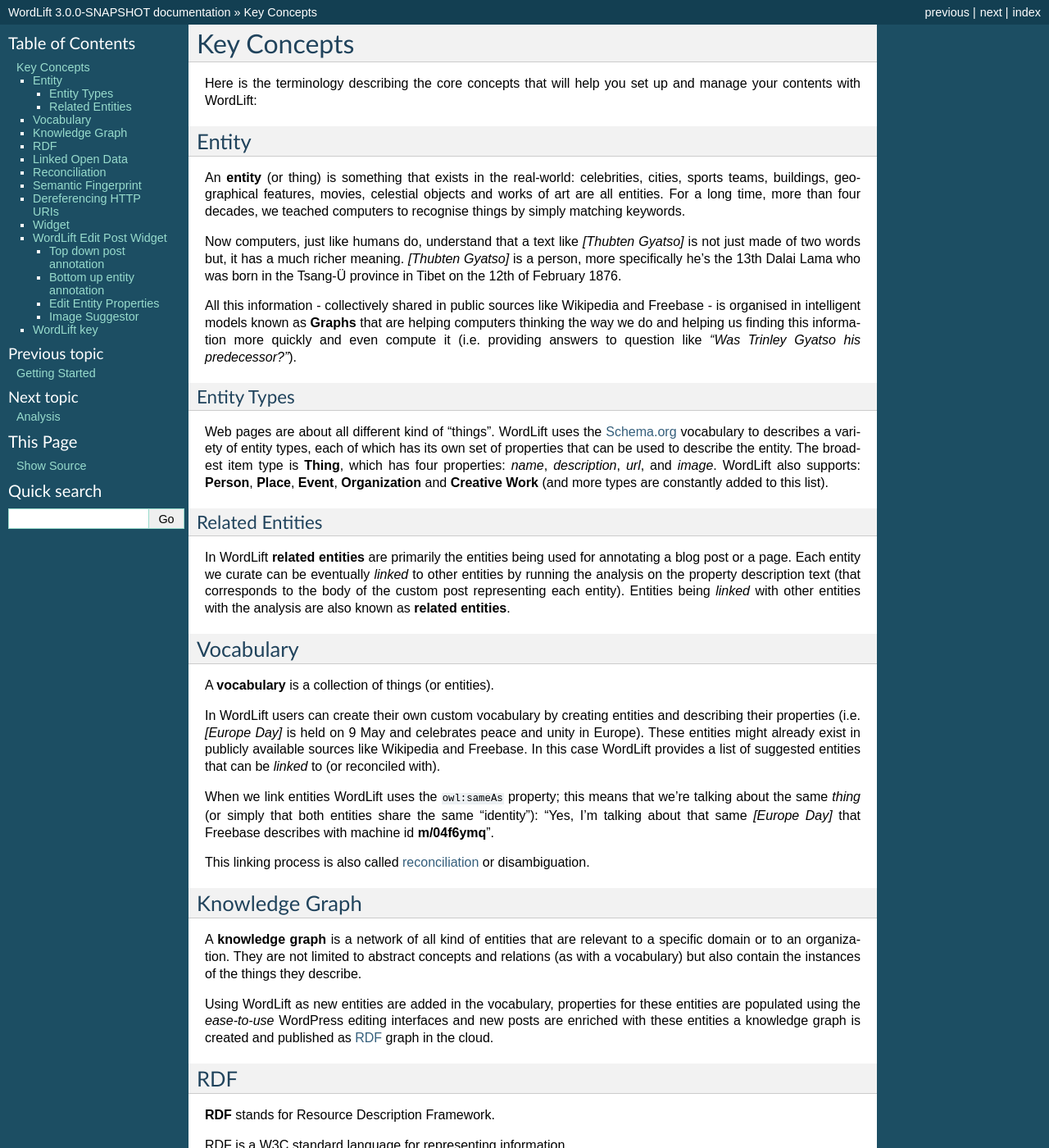
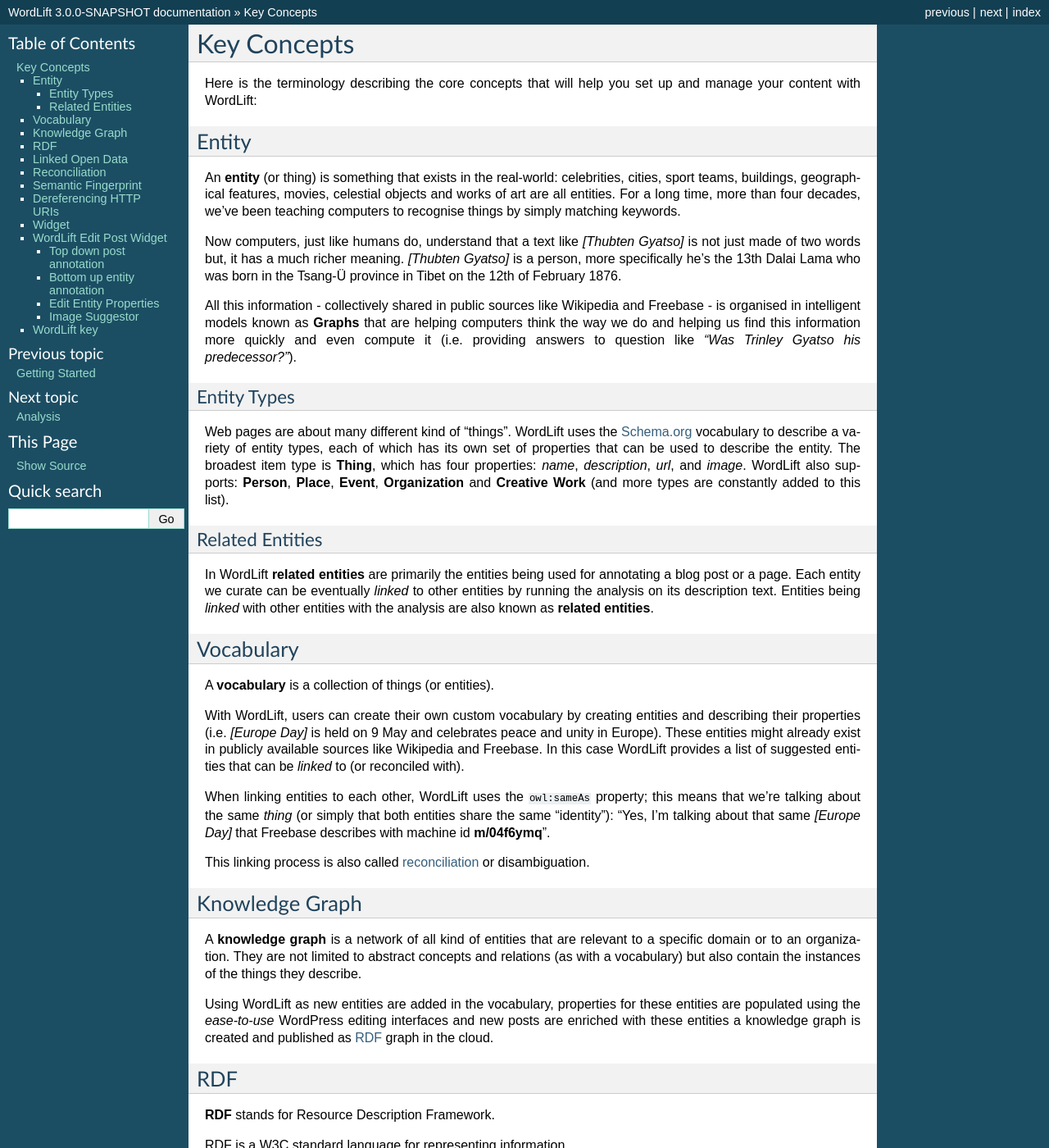
Before and after one commit to insideout10/wordlift-docs, a Sphinx documentation site: the page built from docs/key-concepts.rst, in a window 1280 px wide and 1400 px high. Shown: the whole window at 82% size. Built offline with Sphinx 7.4.7, drawn with Linux system fonts in a browser that asks for light colours; some of the changed text lies outside the part shown.

Commit message:
Update key-concepts.rst
Fixed a few mistakes, simplified a few sentences.
I did not make any changes to the sections Knowledge Graph and Deferencing HTTP URIs as I don't fully understand them

```diff
--- a/docs/key-concepts.rst
+++ b/docs/key-concepts.rst
@@ -1,38 +1,39 @@
 Key Concepts
 ===============
-Here is the terminology describing the core concepts that will help you set up and manage your contents with WordLift:
+Here is the terminology describing the core concepts that will help you set up and manage your content with WordLift:
 
 Entity
 _____________
 
-An **entity** (or thing) is something that exists in the real-world: celebrities, cities, sports teams, buildings, geographical features, movies, celestial objects and works of art are all entities. For a long time, more than four decades, we teached computers to recognise things by simply matching keywords.
+An **entity** (or thing) is something that exists in the real-world: celebrities, cities, sport teams, buildings, geographical features, movies, celestial objects and works of art are all entities. For a long time, more than four decades, we've been teaching computers to recognise things by simply matching keywords.
 
 
 Now computers, just like humans do, understand that a text like *[Thubten Gyatso]* is not just made of two words but, it has a much richer meaning. *[Thubten Gyatso]* is a person, more specifically he's the 13th Dalai Lama who was born in the Tsang-Ü province in Tibet on the 12th of February 1876.
 
 
-All this information - collectively shared in public sources like Wikipedia and Freebase - is organised in intelligent models known as **Graphs** that are helping computers thinking the way we do and helping us finding this information more quickly and even compute it (i.e. providing answers to question like *"Was Trinley Gyatso his predecessor?"*).
+All this information - collectively shared in public sources like Wikipedia and Freebase - is organised in intelligent models known as **Graphs** that are helping computers think the way we do and helping us find this information more quickly and even compute it (i.e. providing answers to question like *"Was Trinley Gyatso his predecessor?"*).
 
 Entity Types
 --------------
 
-Web pages are about all different kind of "things". WordLift uses the `Schema.org <http://schema.org>`_ vocabulary to describes a variety of entity types, each of which has its own set of properties that can be used to describe the entity. The broadest item type is **Thing**, which has four properties: *name*, *description*, *url*, and *image*. WordLift also supports: **Person**, **Place**, **Event**, **Organization** and **Creative Work** (and more types are constantly added to this list).
+Web pages are about many different kind of "things". WordLift uses the `Schema.org <http://schema.org>`_ vocabulary to describe a variety of entity types, each of which has its own set of properties that can be used to describe the entity. The broadest item type is **Thing**, which has four properties: *name*, *description*, *url*, and *image*. WordLift also supports: **Person**, **Place**, **Event**, **Organization** and **Creative Work** (and more types are constantly added to this list).
 
 
 Related Entities
 --------------
 
 In WordLift **related entities** are primarily the entities being used for annotating a blog post or a page.
-Each entity we curate can be eventually *linked* to other entities by running the analysis on the property description text (that corresponds to the body of the custom post representing each entity). Entities being *linked* with other entities with the analysis are also known as **related entities**.
+Each entity we curate can be eventually *linked* to other entities by running the analysis on its description text.
+Entities being *linked* with other entities with the analysis are also known as **related entities**.
 
 Vocabulary
 _____________
 A **vocabulary** is a collection of things (or entities).
 
-In WordLift users can create their own custom vocabulary by creating entities and describing their properties (i.e. *[Europe Day]* is held on 9 May and celebrates peace and unity in Europe). These entities might already exist in publicly available sources like Wikipedia and Freebase. In this case WordLift provides a list of suggested entities that can be *linked* to (or reconciled with).
+With WordLift, users can create their own custom vocabulary by creating entities and describing their properties (i.e. *[Europe Day]* is held on 9 May and celebrates peace and unity in Europe). These entities might already exist in publicly available sources like Wikipedia and Freebase. In this case WordLift provides a list of suggested entities that can be *linked* to (or reconciled with).
 
 
-When we link entities WordLift uses the ``owl:sameAs`` property; this means that we're talking about the same *thing* (or simply that both entities share the same "identity"): "Yes, I'm talking about that same *[Europe Day]* that Freebase describes with machine id **m/04f6ymq**".
+When linking entities to each other, WordLift uses the ``owl:sameAs`` property; this means that we're talking about the same *thing* (or simply that both entities share the same "identity"): "Yes, I'm talking about that same *[Europe Day]* that Freebase describes with machine id **m/04f6ymq**".
 
 
 This linking process is also called `reconciliation`_ or disambiguation.
@@ -62,13 +63,13 @@
 **Reconciling** entities we store in our own `vocabulary`_ with entities available elsewhere provides computers with an unambiguous way to identify the things we're talking about.
 
 
-*[Apple]* in a specific article might refer to a rather typical British psychedelic-pop group rather than to a World famous computer company or the forbidden fruit. This becomes important when third party applications like search engines need to provide valuable content for users searching for articles on *[Apple]* the psychedelic-pop band and not the other two *Apples*.
+*[Apple]* in a specific article might refer to a rather typical British psychedelic-pop band rather than to a World famous computer company or the forbidden fruit. This becomes important when third party applications like search engines need to provide valuable content for users searching for articles on *[Apple]* the psychedelic-pop band and not the other two *Apples*.
 
 `Reconciling <key-concepts.html#reconciliation>`_ entities means providing computers with unambiguous identifications of the *entities* we talk about.
 
 Semantic Fingerprint
 _____________
-As result of the semantic annotation of portions of the text we write a *unique linked identifier* is added to the HTML code. This identifier is known as **semantic fingerprint**.
+The result of semantic annotation of a text is a *unique linked identifier* added to the HTML code. This identifier is known as **semantic fingerprint**.
 
 
 Annotating contents, also known as *semantic enrichment* or *lifting*, creates metadata that computers can understand.
```
